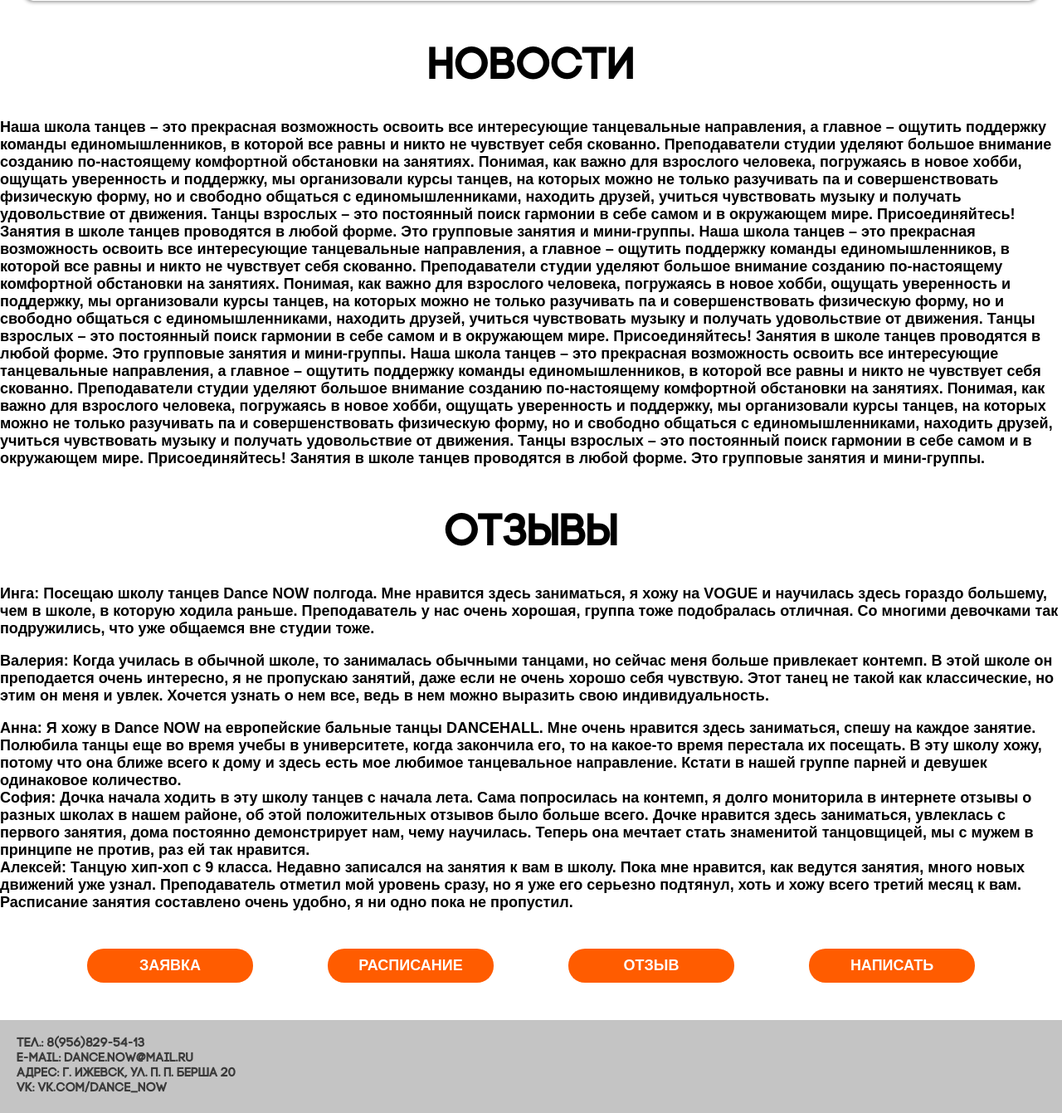
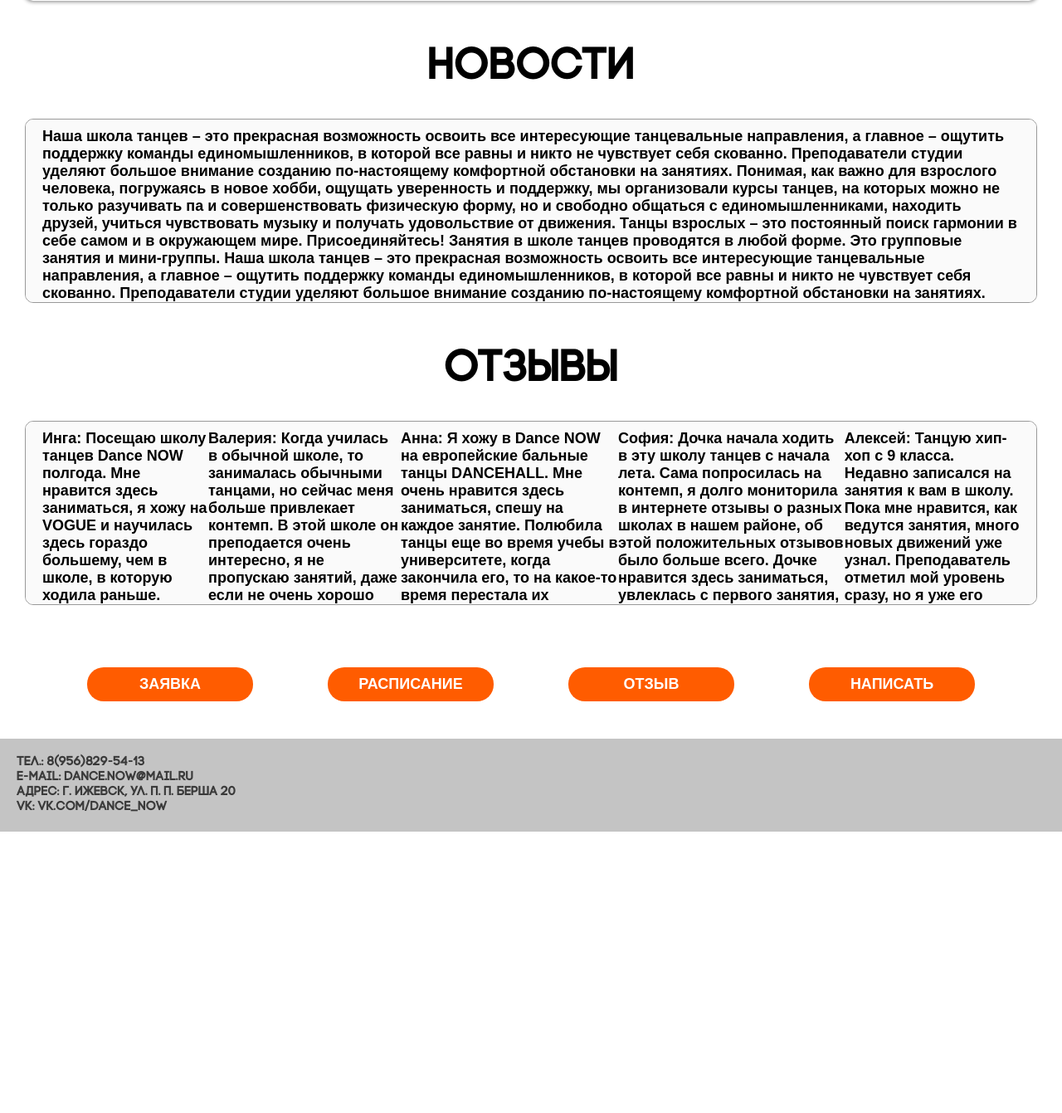
Before and after one commit to didal1973/web-dance, a Flask app: page / in a window 1280 px wide. Shown: the part 3418-4759 px from the top of the page at 83% size. After the commit the page ends 4420 px from the top, so only its background shows below. Run offline with Flask 2, Linux system fonts and the light colour scheme.

Commit message:
Add files via upload

```diff
--- a/static/css/main.css
+++ b/static/css/main.css
@@ -96,6 +96,7 @@ footer{
     height: 25vw;
     padding: 10px;
 }
+
 .form-auth-reg{
     box-shadow: 0px 0px 5px 1px black;
     border-radius: 40px;
@@ -123,6 +124,7 @@ button:active,
 button:hover{
     background-color: rgb(185, 185, 185);
 }
+
 .text-auth-reg1{
     text-align: center;
     font-size: 30px;
@@ -136,3 +138,30 @@ button:hover{
     margin: 50px;
     margin-top: 170px;
 }
+.scroll{
+
+    margin: 30px;
+    border-radius: 10px;
+    display: flex;
+    justify-content: center;
+    align-items: stretch;
+	height:200px; /* необходим фиксированный размер */
+	overflow:auto; /* прокрутка появляется по необходимости */
+	padding:10px 20px;
+	border:#999 1px solid;
+	background-color:#FAFAFA;
+}
+
+.scroll1{
+
+    margin: 30px;
+    border-radius: 10px;
+    display: flex;
+    justify-content: center;
+    align-items: stretch;
+	height:200px; /* необходим фиксированный размер */
+	overflow:auto; /* прокрутка появляется по необходимости */
+	padding:10px 20px;
+	border:#999 1px solid;
+	background-color:#FAFAFA;
+}
```
